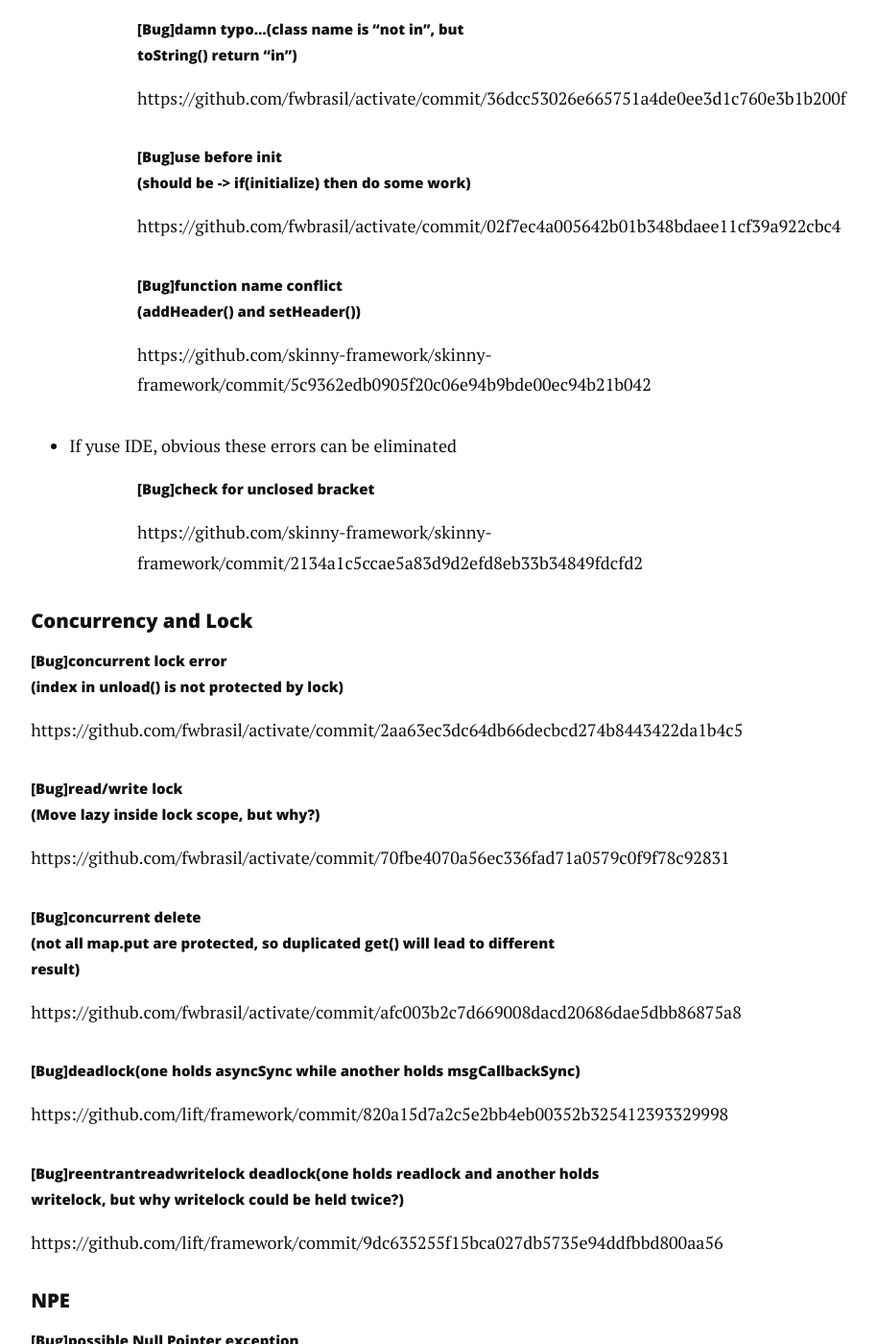
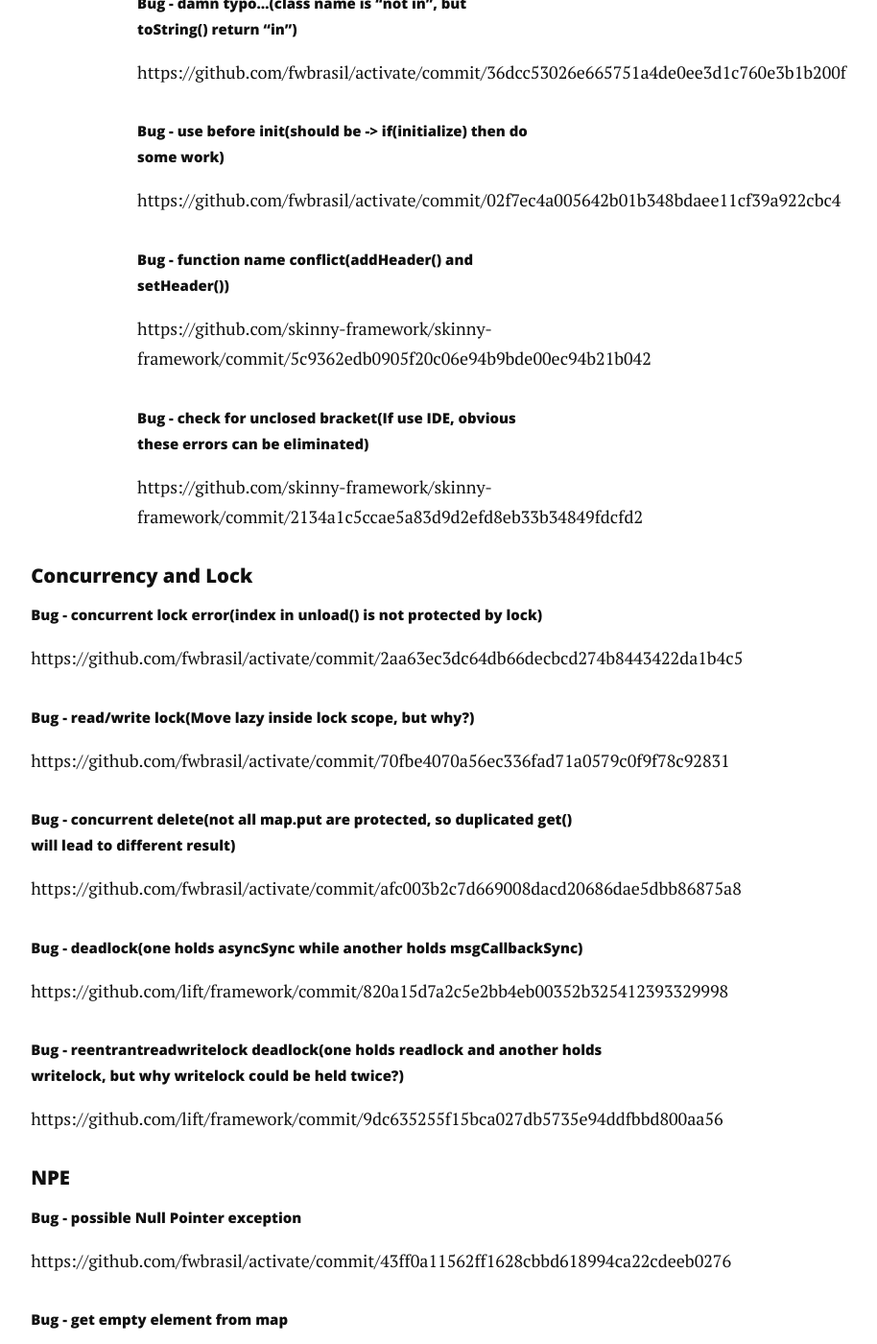
Before and after one commit to pwwpche/Github_site_source, a Jekyll site: the page built from _posts/2015-7-29-a. Catagorized bug list.markdown, in a window 1280 px wide and 1400 px high, scrolled down 1137 px. Shown: the whole window at 96% size, without its empty margins (310-1224 px from the left). Built offline with Jekyll 4.4.1, drawn with Linux system fonts in a browser that asks for light colours; nearby versions of some CDN libraries; Markdown is read by kramdown in place of the engine named in the settings; some of the changed text lies outside the part shown.

```diff
--- a/_posts/2015-7-29-a. Catagorized bug list.markdown
+++ b/_posts/2015-7-29-a. Catagorized bug list.markdown
@@ -8,124 +8,123 @@ tags:
 ---
 
 ####String interpolation error
-#####[Bug]missing prefex in string interpolation
+#####Bug - missing prefex in string interpolation
 https://github.com/lift/framework/commit/dc632a927a22a9b81ff5422fdc1ba389ce47595f
-#####[Bug]broken string interpolation(missing prefix)
+#####Bug - broken string interpolation(missing prefix)
 https://github.com/lift/framework/commit/51b4f9dbf672d12a3aa5227e4fbecdadf6493bf5
 
 
 
 ####Obvious error
-#####[Bug]self calling<br>(an obvious error, with function self-calling without any change to parameters)
+#####Bug - self calling(an obvious error, with function self-calling without any change to parameters)
 https://github.com/sksamuel/elastic4s/commit/ae73cd393cb967278aa92e53f6c480af0a7e2fac
-#####[Bug]some obvious function misuse<br>
+#####Bug - some obvious function misuse
 https://github.com/sksamuel/elastic4s/commit/3748069f982accf1ba94c4defd4aac16ba39fd1e
 - The following need to analyze source code, not compiled .class)
-#####[Bug]wrong intended null evaluation
+#####Bug - wrong intended null evaluation
 https://github.com/lift/framework/commit/7cc7134c37a599dd7f80a646eb0ce49d1d318862
-#####[Bug]damn typo...(class name is "not in", but toString() return "in")
+#####Bug - damn typo...(class name is "not in", but toString() return "in")
 https://github.com/fwbrasil/activate/commit/36dcc53026e665751a4de0ee3d1c760e3b1b200f
-#####[Bug]use before init<br>(should be -> if(initialize) then do some work)
+#####Bug - use before init(should be -> if(initialize) then do some work)
 https://github.com/fwbrasil/activate/commit/02f7ec4a005642b01b348bdaee11cf39a922cbc4
-#####[Bug]function name conflict<br>(addHeader() and setHeader())
+#####Bug - function name conflict(addHeader() and setHeader())
 https://github.com/skinny-framework/skinny-framework/commit/5c9362edb0905f20c06e94b9bde00ec94b21b042
-- If yuse IDE, obvious these errors can be eliminated
-#####[Bug]check for unclosed bracket<br>
+#####Bug - check for unclosed bracket(If use IDE, obvious these errors can be eliminated)
 https://github.com/skinny-framework/skinny-framework/commit/2134a1c5ccae5a83d9d2efd8eb33b34849fdcfd2
 
 
 
 ####Concurrency and Lock
-#####[Bug]concurrent lock error<br>(index in unload() is not protected by lock)
+#####Bug - concurrent lock error(index in unload() is not protected by lock)
 https://github.com/fwbrasil/activate/commit/2aa63ec3dc64db66decbcd274b8443422da1b4c5
-#####[Bug]read/write lock<br>(Move lazy inside lock scope, but why?)
+#####Bug - read/write lock(Move lazy inside lock scope, but why?)
 https://github.com/fwbrasil/activate/commit/70fbe4070a56ec336fad71a0579c0f9f78c92831
-#####[Bug]concurrent delete<br>(not all map.put are protected, so duplicated get() will lead to different result)
+#####Bug - concurrent delete(not all map.put are protected, so duplicated get() will lead to different result)
 https://github.com/fwbrasil/activate/commit/afc003b2c7d669008dacd20686dae5dbb86875a8
-#####[Bug]deadlock(one holds asyncSync while another holds msgCallbackSync)
+#####Bug - deadlock(one holds asyncSync while another holds msgCallbackSync)
 https://github.com/lift/framework/commit/820a15d7a2c5e2bb4eb00352b325412393329998
-#####[Bug]reentrantreadwritelock deadlock(one holds readlock and another holds writelock, but why writelock could be held twice?)
+#####Bug - reentrantreadwritelock deadlock(one holds readlock and another holds writelock, but why writelock could be held twice?)
 https://github.com/lift/framework/commit/9dc635255f15bca027db5735e94ddfbbd800aa56
 
 
 
 ####NPE
-#####[Bug]possible Null Pointer exception<br>
+#####Bug - possible Null Pointer exception
 https://github.com/fwbrasil/activate/commit/43ff0a11562ff1628cbbd618994ca22cdeeb0276
-#####[Bug]get empty element from map<br>
+#####Bug - get empty element from map
 https://github.com/fwbrasil/activate/commit/11d7c89632855104cc91be0b05cc40b0deed38b9
-#####[Bug]undefined field<br>(in Reflection.getStatic())
+#####Bug - undefined field(in Reflection.getStatic())
 https://github.com/fwbrasil/activate/commit/11d7c89632855104cc91be0b05cc40b0deed38b9
-#####[Bug]not-safe use of toString<br>
+#####Bug - not-safe use of toString
 https://github.com/skinny-framework/skinny-framework/commit/35c06c50515988cf49a6092a83fc640fd852f2d9
-#####[Bug]should check Null ahead<br>
+#####Bug - should check Null ahead
 https://github.com/skinny-framework/skinny-framework/commit/56495db870122bda1c77f32e4f0b52b97677d80a
-#####[Bug]Another NPE(hard to detect)<br>
+#####Bug - Another NPE(hard to detect)
 https://github.com/skinny-framework/skinny-framework/commit/2e2a5b439a6a2a5fa1098ac33fe0fa701d782b77
 https://github.com/lift/framework/commit/0836f2a926c33bf72d8babe36d958653b146bbc1
 https://github.com/lift/framework/commit/ce4bf6f1a5d1c8c71001e24ca537c5800ac7c541
 https://github.com/lift/framework/commit/a09b633327405cf3c4aad2c0c124ea5b897428b5
-#####[Bug]null check of string
+#####Bug - null check of string
 https://github.com/lift/framework/commit/e6d70f393e32493bfc413ddad79711340903992a
 https://github.com/lift/framework/commit/5312678ef896a5a5de1063b4b54b391df77d1738
 https://github.com/lift/framework/commit/edebbd744804ce7f4e3e15d2512e53d304ee5b78
 https://github.com/lift/framework/commit/1e24fe928cdfd482445b8fa5223cad3dc956acf2
-#####[Bug]null serialization
+#####Bug - null serialization
 https://github.com/lift/framework/commit/97b92da891458b447946bdc2b8678a26f831fc19
 
 
 
 ####Pattern Matching
-#####[Bug]case fallthrough<br>(In scala, case will not fall through, so any empty => block will be suspicious)
+#####Bug - case fallthrough(In scala, case will not fall through, so any empty => block will be suspicious)
 https://github.com/fwbrasil/activate/commit/3bac399611f04ee2792d03ec71b102f937452637
-#####[Bug]bad matching syntax, should be _<br>(Invalid matching syntax)
+#####Bug - bad matching syntax, should be _(Invalid matching syntax)
 https://github.com/mauricio/postgresql-async/commit/6e81e4adcb016cbd7b1e3ed36d5535d9cb6fa762
-#####[Bug]nonsense behavior of match(what does "()" do)
+#####Bug - nonsense behavior of match(what does "()" do)
 https://github.com/lift/framework/commit/aab84d819cc6f2abe040f6a84dd6949bb156256a
 
 
 ####Pattern matching is not complete
-#####[Bug]missing default match option(this matching cannot generate "True" result for boolean matching)
+#####Bug - missing default match option(this matching cannot generate "True" result for boolean matching)
 https://github.com/lift/framework/commit/77ba2b73e800358405f9bbbe1e2ac3f26126d951
-#####[Bug]missing default match
+#####Bug - missing default match
 https://github.com/lift/framework/commit/9b370d1bf627a38ebc0bdd7b8aa0152653f49807
 https://github.com/lift/framework/commit/97c08c7dd9ed161a83f6c3b716e03bbec98f28fc
-#####[Bug]dead match condition(This one needs further check)
+#####Bug - dead match condition(This one needs further check)
 https://github.com/lift/framework/commit/deb27666c0f8936aa12763afd74aba1439305f40
 
 
 ####All except this
-#####[Bug]if everyone use, everyone should use <br>(file is used in matching case but not in processing block)
+#####Bug - if everyone use, everyone should use (file is used in matching case but not in processing block)
 https://github.com/scalatra/scalatra/commit/5bc791191f78c6fecd3e6d5f68474c7c84593869
-#####[Bug]missing .value(all except one pattern)
+#####Bug - missing .value(all except one pattern)
 https://github.com/eed3si9n/scalaxb/commit/c90cb88c760d67b804df2a2418b4e5a60661656c
 
 
 
 ####Function return type(Need to study how type is generated)
-#####[Bug]error with return type<br>
+#####Bug - error with return type
 https://github.com/skinny-framework/skinny-framework/commit/ed865e0cc193df6cdb8b478b7cb5c5a4d901612e
-#####[Bug]type mismatch
+#####Bug - type mismatch
 https://github.com/lift/framework/commit/1ffac230fea785e221e9ecb2a1b106c324700a2b
 
 
 ####Type checking
-#####[Bug]check for type[Nothing]
+#####Bug - check for type[Nothing]
 https://github.com/adamw/macwire/commit/366611f2364678efd625a446a93341deb62b825c
-#####[Bug]argument type error(need further insight)(Cross check with function call)
+#####Bug - argument type error(need further insight)(Cross check with function call)
 https://github.com/lift/framework/commit/f01b9d5fc50533f3c2ba932357fac8c39a1fd1ea
-#####[Bug]incorrect type check
+#####Bug - incorrect type check
 https://github.com/lift/framework/commit/ea5f68c2208ea3d7907e7a089b0883d89e54a876
-#####[Bug]type mismatch in pattern matching
+#####Bug - type mismatch in pattern matching
 https://github.com/lift/framework/commit/1c7c0c3c23e77c6c2adfb3eb36080cbed57530a8
 
 
 
 
 ####Enumeration
-#####[Bug]enum with duplicated value(value(10) was used twice)
+#####Bug - enum with duplicated value(value(10) was used twice)
 https://github.com/lift/framework/commit/5f09c86fdc72ae163d2fc4d4415b764e3d92be1f
 
 ####Syntax error
-#####[Bug]incorrect usage of array buffer(obvious)
+#####Bug - incorrect usage of array buffer(obvious)
 https://github.com/lift/framework/commit/0b80e60948498400639949422d6040744cc45c76
```
Also changed, not shown: _posts/Report/2015-7-29-a.Daily Report - 7.29.markdown (added, +23 -0 lines).
